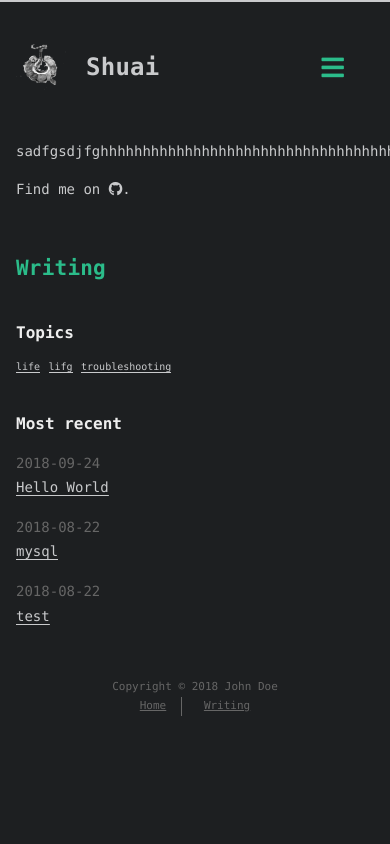
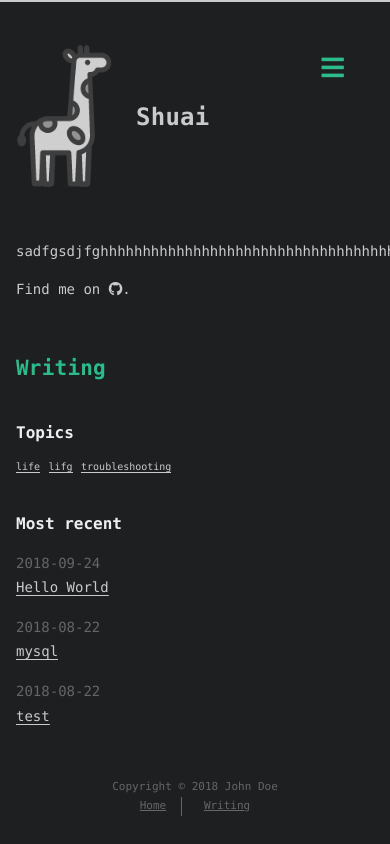
Before and after one commit to edbulb/edbulb.github.io, a plain HTML site: page index.html in a window 390 px wide. Shown: the top 844 px of the page. Drawn offline with Linux system fonts and the light colour scheme.

Commit message:
Site updated: 2018-08-22 21:30:08

```diff
--- a/css/style.css
+++ b/css/style.css
@@ -582,11 +582,11 @@ body {
   display: inline-block;
   float: left;
   margin-right: 20px;
-  width: 50px;
-  height: 50px;
+  width: 100px;
+  height: 150px;
   border-radius: 5px;
   filter: grayscale(100%);
-  background-size: 50px 50px;
+  background-size: 100px 150px;
   background-repeat: no-repeat;
   -webkit-filter: grayscale(100%);
 }
@@ -637,7 +637,7 @@ body {
   #header #title {
     display: table;
     margin-right: 5rem;
-    min-height: 50px;
+    min-height: 150px;
   }
   #header #title h1 {
     display: table-cell;
@@ -661,7 +661,7 @@ body {
   }
   #header #nav li:not(:first-child) {
     padding-top: 1rem;
-    padding-left: 70px;
+    padding-left: 120px;
     font-size: 1rem;
   }
 }
--- a/index.html
+++ b/index.html
@@ -56,7 +56,7 @@
   <a href="/">
 
 
-      <div id="logo" style="background-image: url(/images/615615.png);"></div>
+      <div id="logo" style="background-image: url(/images/an.png);"></div>
 
 
     <div id="title">
```
Also changed, not shown: Search/index.html (+1 -1 lines), about/index.html (+1 -1 lines), archives/2018/08/index.html (+1 -1 lines), archives/2018/09/index.html (+1 -1 lines), archives/2018/index.html (+1 -1 lines), archives/index.html (+1 -1 lines), categories/Wahahah/index.html (+1 -1 lines), tags/index.html (+1 -1 lines), tags/life/index.html (+1 -1 lines), tags/lifg/index.html (+1 -1 lines), tags/troubleshooting/index.html (+1 -1 lines), images/an.png (added).
